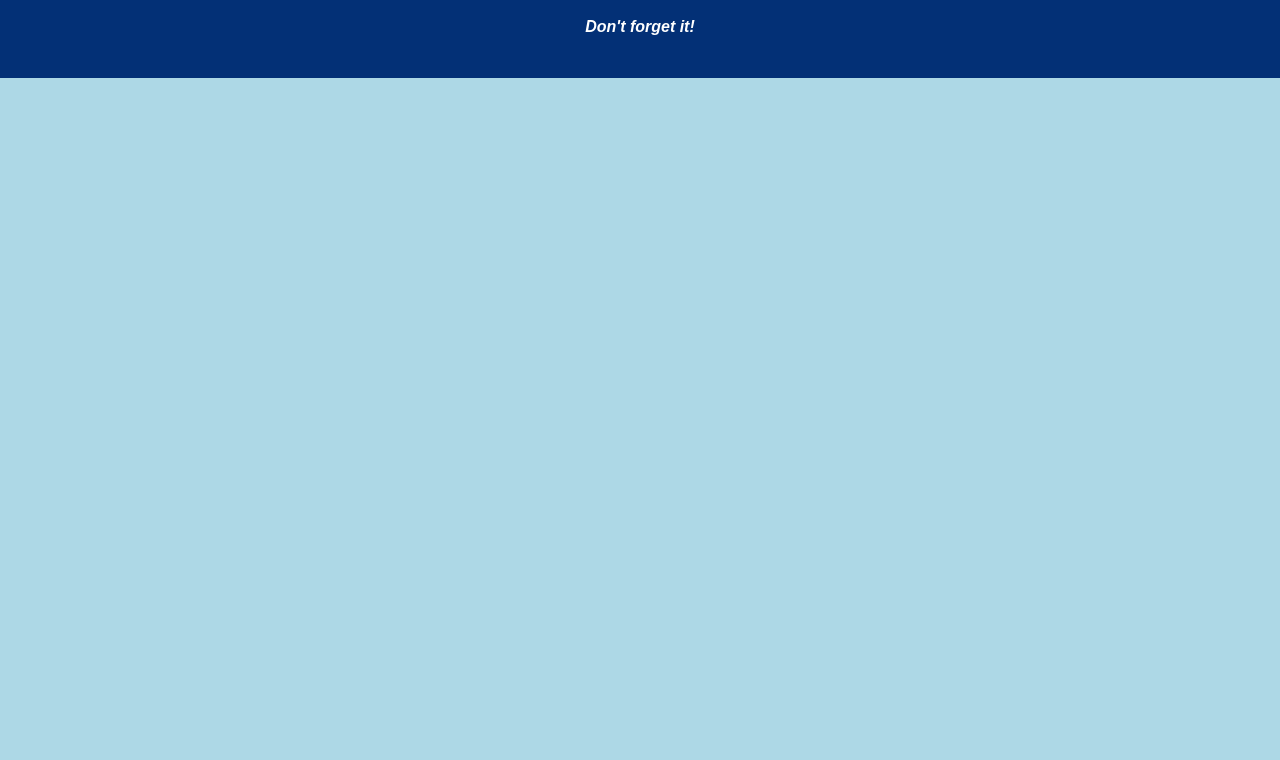
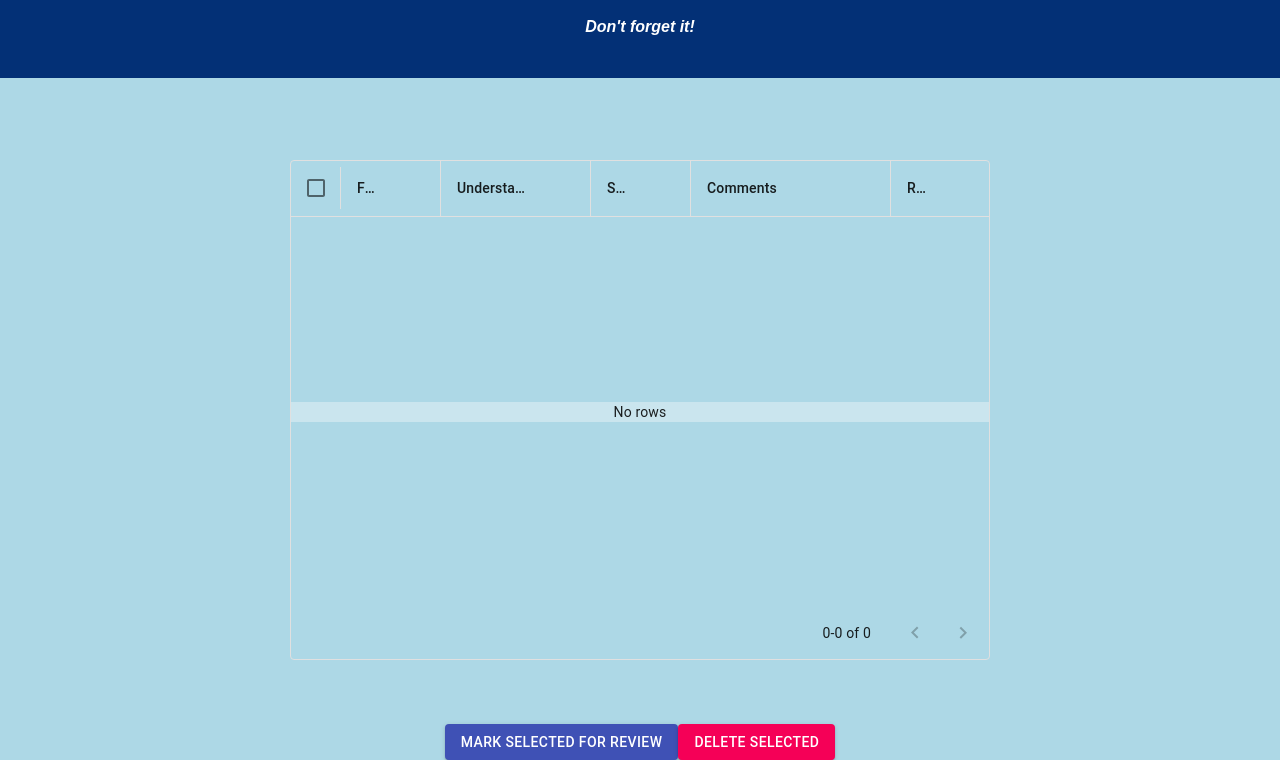
Before and after one commit to MadTofu22/redux-feedback-loop, a React app: page /#/admin in a window 1280 px wide. Shown: the part 67-827 px from the top of the page. Before the commit the page ends 800 px from the top, so only its background shows below. Built offline with nearby package versions, Linux system fonts and the light colour scheme; no server answers.

Commit message:
fixed table formatting and sorting by newest first

```diff
--- a/package.json
+++ b/package.json
@@ -5,6 +5,7 @@
   "proxy": "http://localhost:5000",
   "dependencies": {
     "@material-ui/core": "^4.11.0",
+    "@material-ui/data-grid": "^4.0.0-alpha.8",
     "@material-ui/styles": "^4.10.0",
     "axios": "^0.19.0",
     "pg": "^8.2.1",
--- a/server/routes/feedback.router.js
+++ b/server/routes/feedback.router.js
@@ -21,7 +21,7 @@ feedbackRouter.post('/', (req, res) => {
 
 // GET request to DB for all stored feedback entries.
 feedbackRouter.get('/', (req, res) => {
-    let queryText = (`SELECT * FROM "feedback" ORDER BY "id";`);
+    let queryText = (`SELECT * FROM "feedback" ORDER BY "id" DESC;`);
 
     pool.query(queryText).then (result => {
         res.send(result.rows);
--- a/src/components/AdminPage/AdminPage.js
+++ b/src/components/AdminPage/AdminPage.js
@@ -1,6 +1,7 @@
 import React, {Component} from 'react';
 import {withRouter} from 'react-router-dom';
-import {Button, Table} from '@material-ui/core';
+import {Button} from '@material-ui/core';
+import {DataGrid} from '@material-ui/data-grid';
 import {connect} from 'react-redux';
 import axios from 'axios';
 
@@ -8,6 +9,10 @@ class AdminPage extends Component {
 
     state = {
         feedbackData: []
+    }
+
+    componentDidMount () {
+        this.getFeedbackData();
     }
 
     // Conect to the server and get the feedback data
@@ -23,8 +28,22 @@ class AdminPage extends Component {
     }
 
     render () {
+
+        const columns = [
+            {field: 'feeling', headerName: 'Feeling', width: 100},
+            {field: 'understanding', headerName: 'Understanding', width: 150},
+            {field: 'support', headerName: 'Support', width: 100},
+            {field: 'comments', headerName: 'Comments', width: 200},
+            {field: 'flagged', headerName: 'Review?', width: 100}
+        ];
+
         return (
             <>
+                <div className="adminData">
+                    <DataGrid autoPageSize={true} columns={columns} rows={this.state.feedbackData} pageSize={10} checkboxSelection showColumnRightBorder />
+                </div>
+                <Button variant="contained" color="primary" onClick={this.markForReview}>Mark Selected For Review</Button>
+                <Button variant="contained" color="secondary" onClick={this.deleteSelected}>Delete Selected</Button>
             </>
         );
     }
--- a/src/components/App/App.css
+++ b/src/components/App/App.css
@@ -25,3 +25,9 @@ body {
   display: flex;
   justify-content: center;
 }
+
+.adminData {
+  margin: 5% auto;
+  height: 500px;
+  width: 700px;
+}
--- a/src/components/App/App.js
+++ b/src/components/App/App.js
@@ -5,6 +5,7 @@ import {connect} from 'react-redux';
 import InputPage from '../InputPage/InputPage';
 import ReviewPage from '../ReviewPage/ReviewPage';
 import ThanksPage from '../ThanksPage/ThanksPage';
+import AdminPage from '../AdminPage/AdminPage';
 import {Button} from '@material-ui/core';
 
 class App extends Component {
@@ -24,6 +25,7 @@ class App extends Component {
           <Route path='/comments' component={() => {return <InputPage page='comments'/>}}></Route>
           <Route path='/review' component={ReviewPage}></Route>
           <Route path='/thanks' component={ThanksPage}></Route>
+          <Route path='/admin' component={AdminPage}></Route>
         </div>
       </Router>
     );
```
Also changed, not shown: 1 other file.
